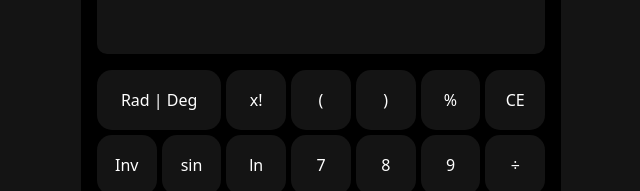
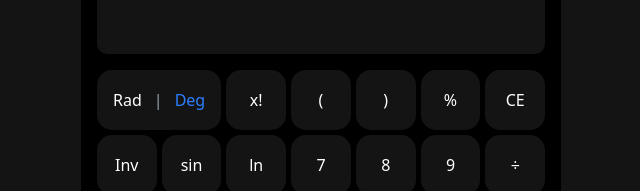
Before and after one commit to madiha-m/react_js, a React (Vite) app in the folder calculator/: page / in a window 1280 px wide. Shown: the part 228-419 px from the top of the page, without its empty margins (319-959 px from the left). Built offline with nearby package versions, Linux system fonts and the light colour scheme.

Commit message:
apply style on toggle btn Rad | Deg

```diff
--- a/calculator/src/components/calculator.jsx
+++ b/calculator/src/components/calculator.jsx
@@ -41,6 +41,7 @@ const Calculator = () => {
 
   const [showResult, setShowResult] = useState(false);
   const [display, setDisplay] = useState("");
+  const [isRad, setIsRad] = useState(false);
 
   const maxLimit = 15;
 
@@ -65,7 +66,9 @@ const Calculator = () => {
       if (display == "" || isOperator(display[display.length - 1])) return;
       setDisplay(display + value);
     } else if (value === "=") calculateResult();
-    else if (display.length >= maxLimit)
+    else if (value === "Rad | Deg") {
+      setIsRad(!isRad);
+    } else if (display.length >= maxLimit)
       alert(`maximum characters allowed : ${maxLimit}`);
     else setDisplay(display + value);
   }
@@ -93,6 +96,7 @@ const Calculator = () => {
             keyClass={
               item === "=" ? "equal-btn" : item === "Rad | Deg" ? "deg-btn" : ""
             }
+            isRad={isRad}
             onButtonClick={handleButton}
           />
         ))}
--- a/calculator/src/components/keys.jsx
+++ b/calculator/src/components/keys.jsx
@@ -1,6 +1,6 @@
 import React from "react";
 
-const Keys = ({ label, keyClass, onButtonClick }) => {
+const Keys = ({ label, keyClass, isRad, onButtonClick }) => {
   const equalClass =
     "bg-teal-400 text-[#1a261a] font-bold hover:bg-[#4CCDC6] hover:text-[rgba(255,255,255)]";
 
@@ -17,7 +17,15 @@ const Keys = ({ label, keyClass, onButtonClick }) => {
       }`}
       onClick={() => onButtonClick(label)}
     >
-      {label}
+      {label === "Rad | Deg" ? (
+        <>
+          <span className={isRad ? "text-blue-500" : "text-white"}>Rad</span>
+          <span className="text-gray-400 mx-3">|</span>
+          <span className={!isRad ? "text-blue-500" : "text-white"}>Deg</span>
+        </>
+      ) : (
+        label
+      )}
     </div>
   );
 };
```
